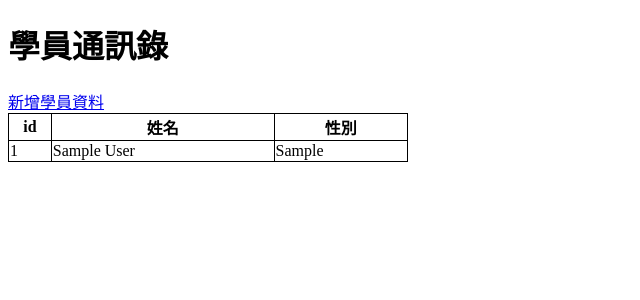
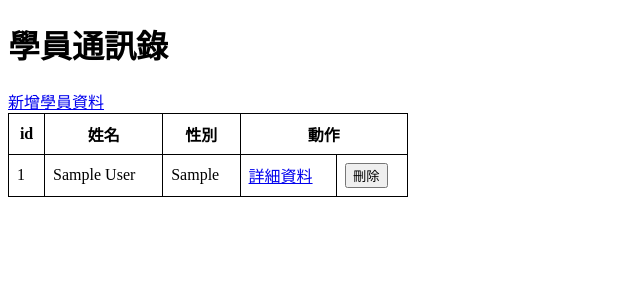
Before and after one commit to a19860101/PHP-24-20241105, a PHP site: page / in a window 1280 px wide. Shown: the top 300 px of the page, without its empty margins (0-640 px from the left). Run offline with PHP 8.4, Linux system fonts and the light colour scheme; tables that the repository leaves empty or names only in its code hold one stand-in row (values such as "Sample post").

Commit message:
20241114

```diff
--- a/students/index.php
+++ b/students/index.php
@@ -19,6 +19,7 @@
         }
         table,td,th {
             border: 1px solid #000;
+            padding: 8px;
         }
     </style>
 </head>
@@ -30,12 +31,21 @@
             <th>id</th>
             <th>姓名</th>
             <th>性別</th>
+            <th colspan="2">動作</th>
         </tr>
         <?php foreach($students as $student){ ?>
         <tr>
             <td><?php echo $student['id'];?></td>
             <td><?php echo $student['name'];?></td>
             <td><?php echo $student['gender'];?></td>
+            <td>
+                <a href="edit.php">詳細資料</a>
+            </td>
+            <td>
+                <form action="delete.php" method="post">
+                    <input type="submit" value="刪除">
+                </form>
+            </td>
         </tr>
         <?php } ?>
 
```
Also changed, not shown: students/store.php (+11 -9 lines), students/delete.php (added), students/edit.php (added).
